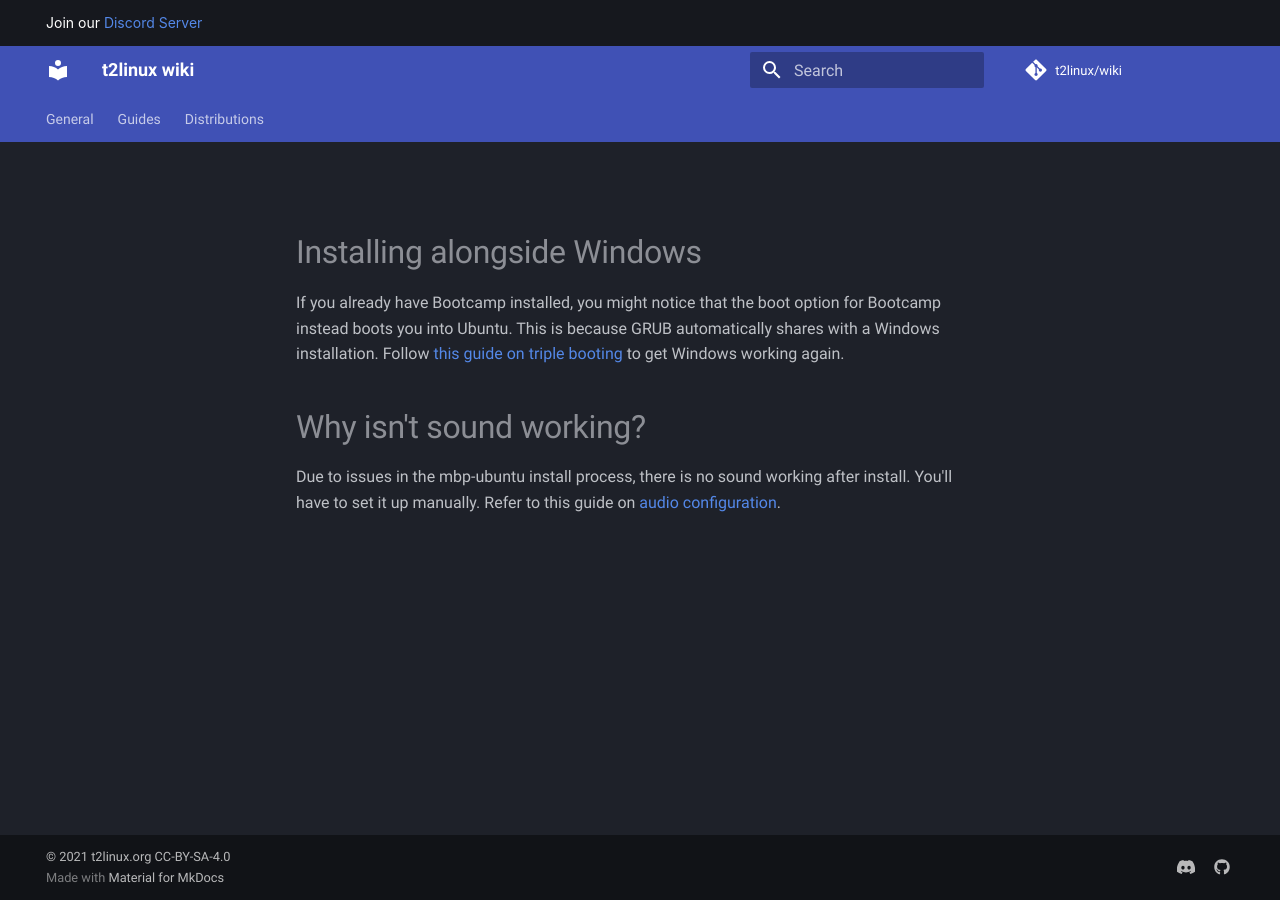
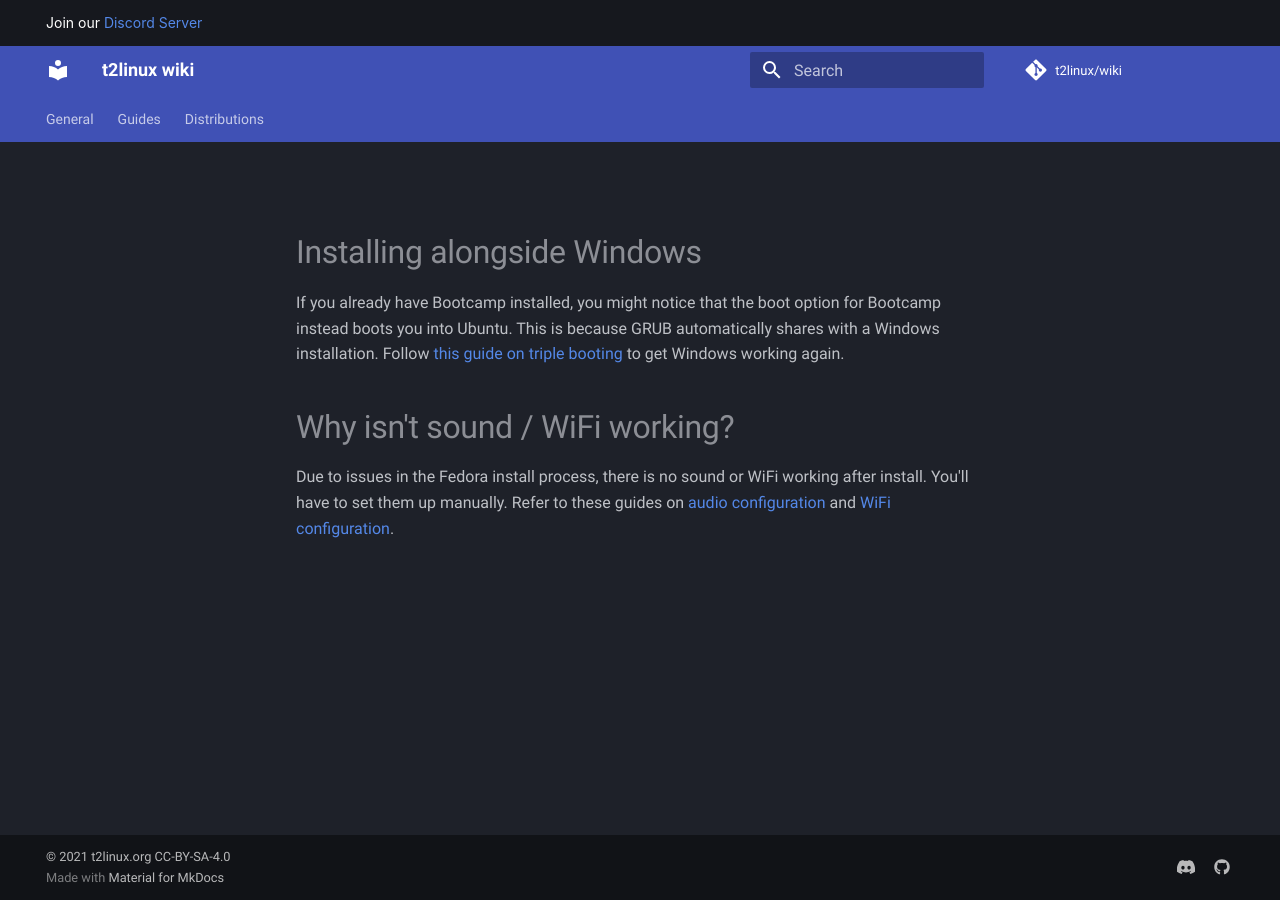
Before and after one commit to t2linux/wiki, an MkDocs documentation site: the page built from docs/distributions/fedora/faq.md, in a window 1280 px wide. Built offline with MkDocs 1.6.1 and Material for MkDocs 9.7.7, drawn with Linux system fonts in a browser that asks for light colours; comment, search, counter and statistics services are not loaded.

Commit message:
update to FAQ

```diff
--- a/docs/distributions/fedora/faq.md
+++ b/docs/distributions/fedora/faq.md
@@ -2,7 +2,7 @@
 
 If you already have Bootcamp installed, you might notice that the boot option for Bootcamp instead boots you into Ubuntu. This is because GRUB automatically shares with a Windows installation. Follow [this guide on triple booting](https://wiki.t2linux.org/guides/windows/#if-windows-is-installed-first) to get Windows working again.
 
-# Why isn't sound working?
+# Why isn't sound / WiFi working?
 
-Due to issues in the mbp-ubuntu install process, there is no sound working after install. You'll have to set it up manually.
-Refer to this guide on [audio configuration](https://wiki.t2linux.org/guides/audio-config).
+Due to issues in the Fedora install process, there is no sound or WiFi working after install. You'll have to set them up manually.
+Refer to these guides on [audio configuration](https://wiki.t2linux.org/guides/audio-config) and [WiFi configuration](https://wiki.t2linux.org/guides/wifi/).
```
